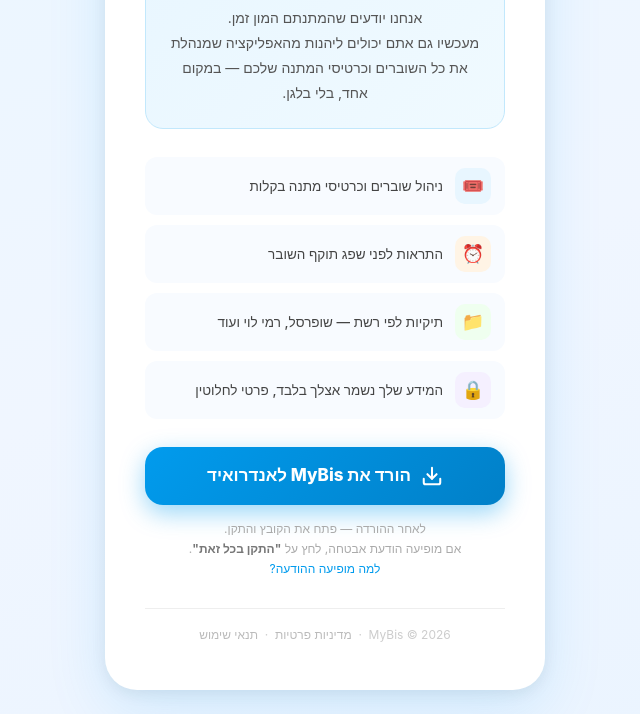
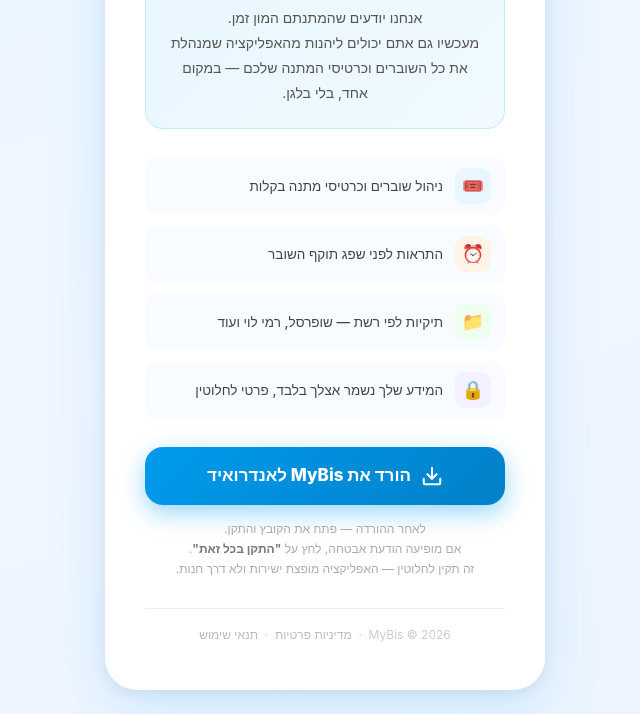
Before and after one commit to liorbel/mybis-legal, a plain HTML site: page download.html in a window 1280 px wide. Shown: the part 395-1109 px from the top of the page, without its empty margins (315-955 px from the left). Drawn offline with Linux system fonts and the light colour scheme.

Commit message:
Remove broken Google support link

```diff
--- a/download.html
+++ b/download.html
@@ -205,7 +205,7 @@
     <div class="install-note">
       לאחר ההורדה — פתח את הקובץ והתקן.<br />
       אם מופיעה הודעת אבטחה, לחץ על <strong>"התקן בכל זאת"</strong>.<br />
-      <a href="https://support.google.com/android/answer/9431640" target="_blank">למה מופיעה ההודעה?</a>
+      זה תקין לחלוטין — האפליקציה מופצת ישירות ולא דרך חנות.
     </div>
 
     <div class="footer">
```
